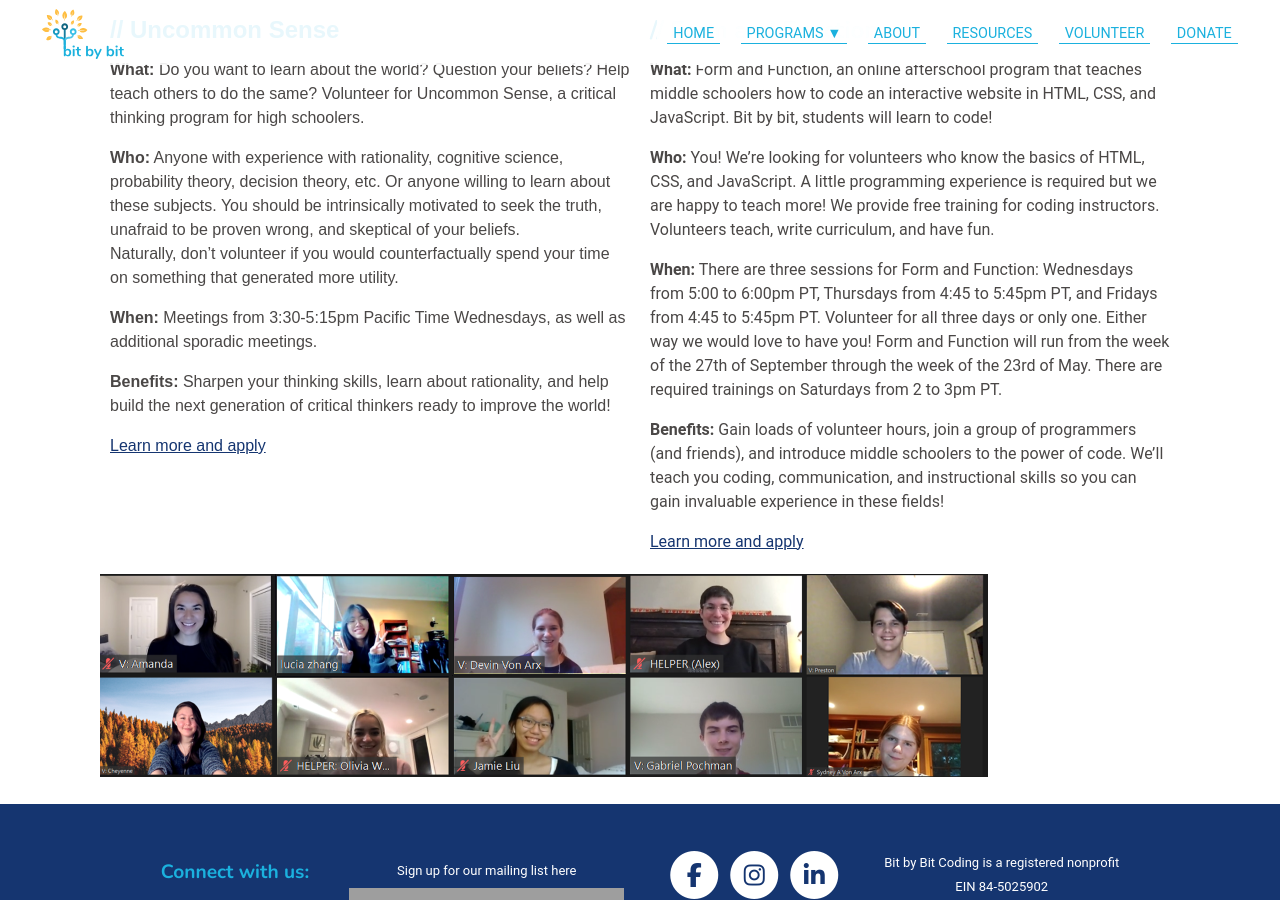
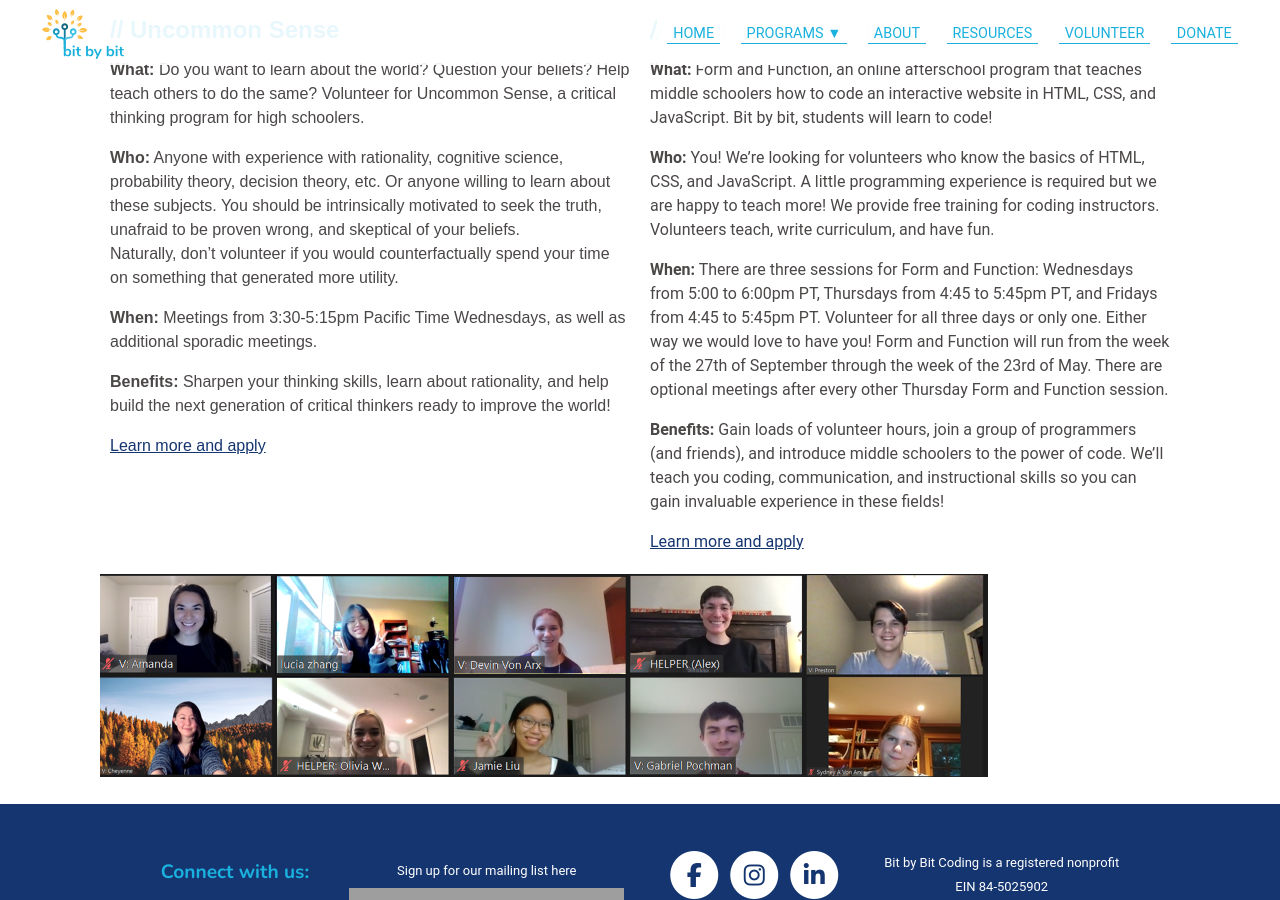
Before and after one commit to bit-by-bit-coding/bxb-website, a Jekyll site: the page built from volunteer.html, in a window 1280 px wide and 900 px high, scrolled down 1266 px. Built offline with Jekyll 4.4.1, drawn with Linux system fonts in a browser that asks for light colours; nearby versions of some CDN libraries; some web fonts are replaced; grey boxes are pictures that could not be loaded.

Commit message:
correct ff meeting times

```diff
--- a/volunteer.html
+++ b/volunteer.html
@@ -123,7 +123,7 @@ style: volunteer.css
                     Volunteer for all three days or only one. Either way we would love to have you!
                     Form and Function will run from the week of the 27th of September through the week of the 23rd of
                     May.
-                    There are required trainings on Saturdays from 2 to 3pm PT.
+                    There are optional meetings after every other Thursday Form and Function session.
                 </p>
                 <p><strong>Benefits:</strong> Gain loads of volunteer hours, join a group of programmers (and
                     friends),
```
